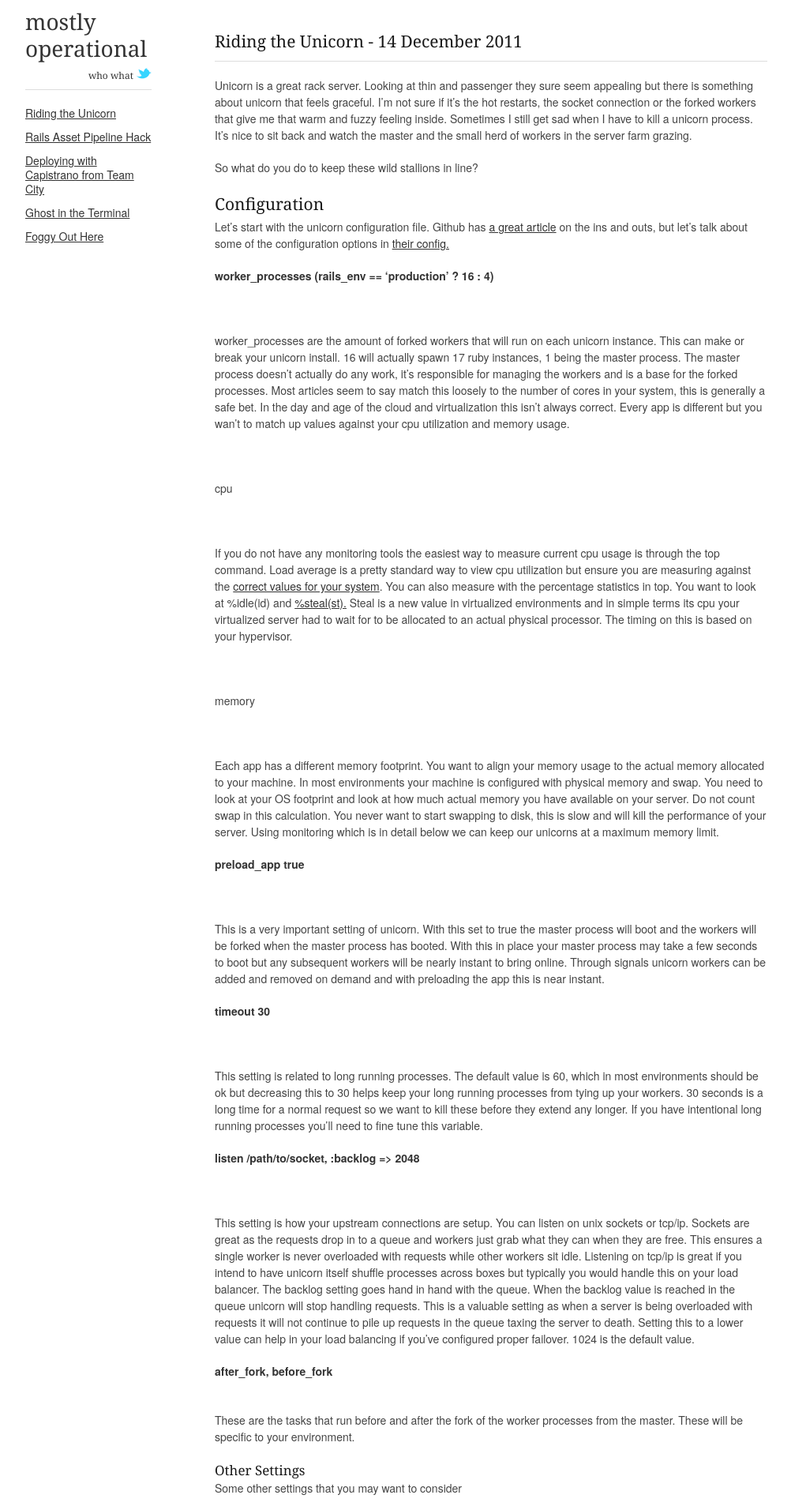
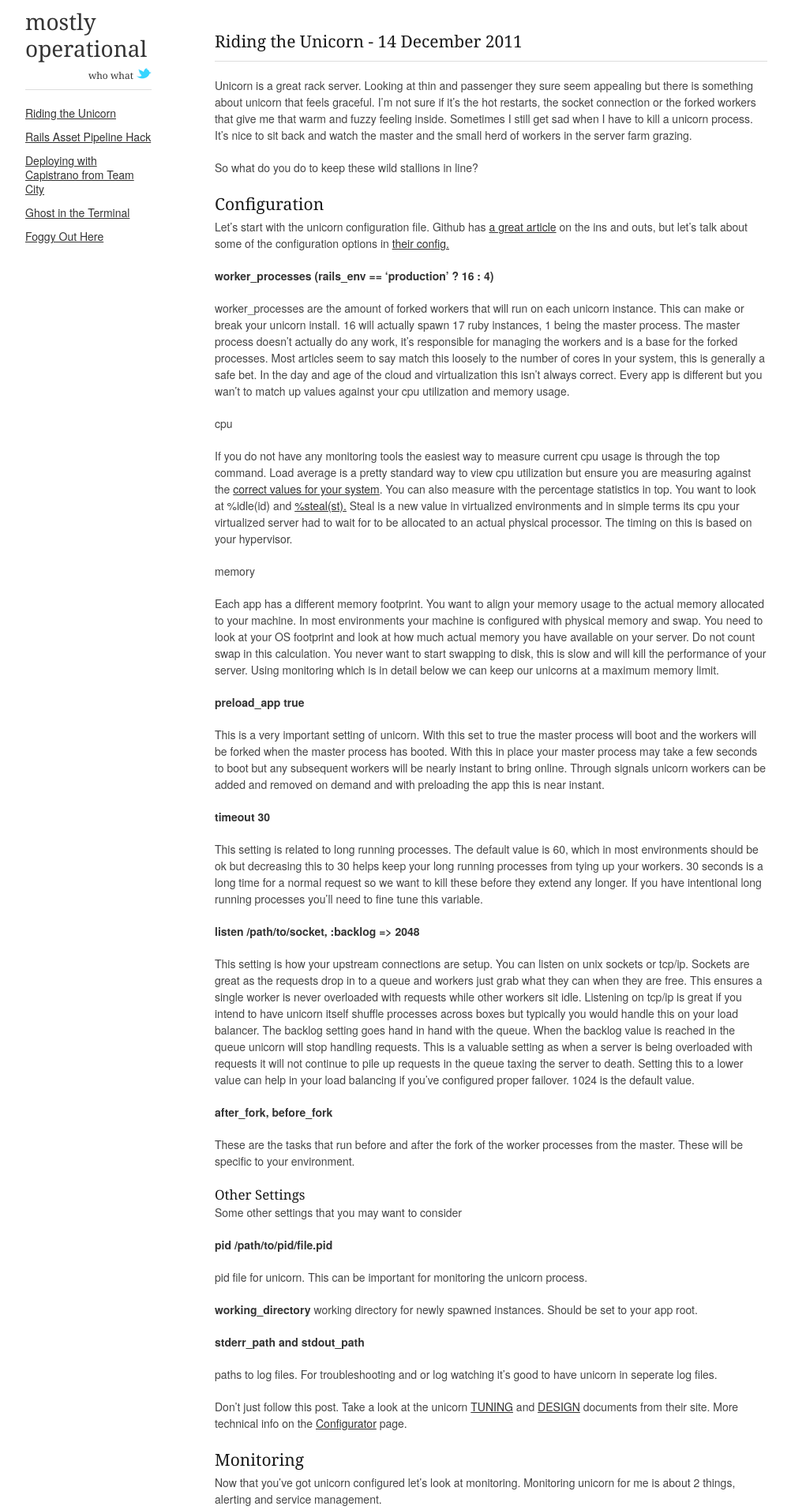
Before and after one commit to pshima/petey5king.github.com, a Jekyll site: the page built from _posts/2011-12-14-riding-the-unicorn.md, in a window 1280 px wide. Shown: the top 1912 px of the page at 79% size, without its empty margins (138-1140 px from the left). Built offline with Jekyll 4.4.1, drawn with Linux system fonts in a browser that asks for light colours; nearby versions of some CDN libraries; comment, search, counter and statistics services are not loaded.

Commit message:
Few styling issues

```diff
--- a/_posts/2011-12-14-riding-the-unicorn.md
+++ b/_posts/2011-12-14-riding-the-unicorn.md
@@ -24,7 +24,7 @@
 
 <strong>worker_processes (rails_env == 'production' ? 16 : 4)</strong>
 
-<br />
+<p />
 
 worker_processes are the amount of forked workers that will run on each unicorn instance.  This can make or break your unicorn install.
 16 will actually spawn 17 ruby instances, 1 being the master process.  The master process doesn't actually do any work, it's responsible
@@ -32,11 +32,11 @@
 your system, this is generally a safe bet.  In the day and age of the cloud and virtualization this isn't always correct.  Every app is
 different but you wan't to match up values against your cpu utilization and memory usage.
 
-<br />
+<p />
 
 cpu
 
-<br />
+<p />
 
 If you do not have any monitoring tools the easiest way to measure current cpu usage is through the top command.  Load average is a
 pretty standard way to view cpu utilization but ensure you are measuring against the <a href="http://en.wikipedia.org/wiki/Load_(computing)">
@@ -45,11 +45,11 @@
 terms its cpu your virtualized server had to wait for to be allocated to an actual physical processor.  The timing on this is based on
 your hypervisor.
 
-<br />
+<p />
 
 memory
 
-<br />
+<p />
 
 Each app has a different memory footprint.  You want to align your memory usage to the actual memory allocated to your machine.  In most
 environments your machine is configured with physical memory and swap.  You need to look at your OS footprint and look at how much actual
@@ -60,7 +60,7 @@
 
 <strong>preload_app true</strong>
 
-<br />
+<p />
 
 This is a very important setting of unicorn.  With this set to true the master process will boot and the workers will be forked when the
 master process has booted.  With this in place your master process may take a few seconds to boot but any subsequent workers will be nearly
@@ -70,7 +70,7 @@
 
 <strong>timeout 30</strong>
 
-<br />
+<p />
 
 This setting is related to long running processes.  The default value is 60, which in most environments should be ok but decreasing this to 30
 helps keep your long running processes from tying up your workers.  30 seconds is a long time for a normal request so we want to kill these
@@ -80,7 +80,7 @@
 
 <strong>listen /path/to/socket, :backlog => 2048</strong>
 
-<br />
+<p />
 
 This setting is how your upstream connections are setup.  You can listen on unix sockets or tcp/ip.  Sockets are great as the requests drop in
 to a queue and workers just grab what they can when they are free.  This ensures a single worker is never overloaded with requests while other
@@ -94,7 +94,8 @@
 
 <strong>after_fork, before_fork</strong>
 
-<br />
+<p />
+
 These are the tasks that run before and after the fork of the worker processes from the master.  These will be specific to your environment.
 
 <p />
@@ -102,13 +103,11 @@
 <h5>Other Settings</h5>
 Some other settings that you may want to consider
 
-<br />
-
 <p />
 
 <strong>pid /path/to/pid/file.pid</strong>
 
-<br />
+<p />
 
 pid file for unicorn. This can be important for monitoring the unicorn process.
 
@@ -121,7 +120,7 @@
 
 <strong>stderr_path and stdout_path</strong>
 
-<br />
+<p />
 
 paths to log files.  For troubleshooting and or log watching it's good to have unicorn in seperate log files.
 
@@ -179,29 +178,3 @@
 <script src="https://gist.github.com/1480137.js"> </script>
 
 <p />
-
-<p />
-
-<p />
-
-<p />
-
-<p />
-
-<p />
-
-<p />
-
-<p />
-
-<p />
-
-<p />
-
-<p />
-
-<p />
-
-<p />
-
-<p />
```
